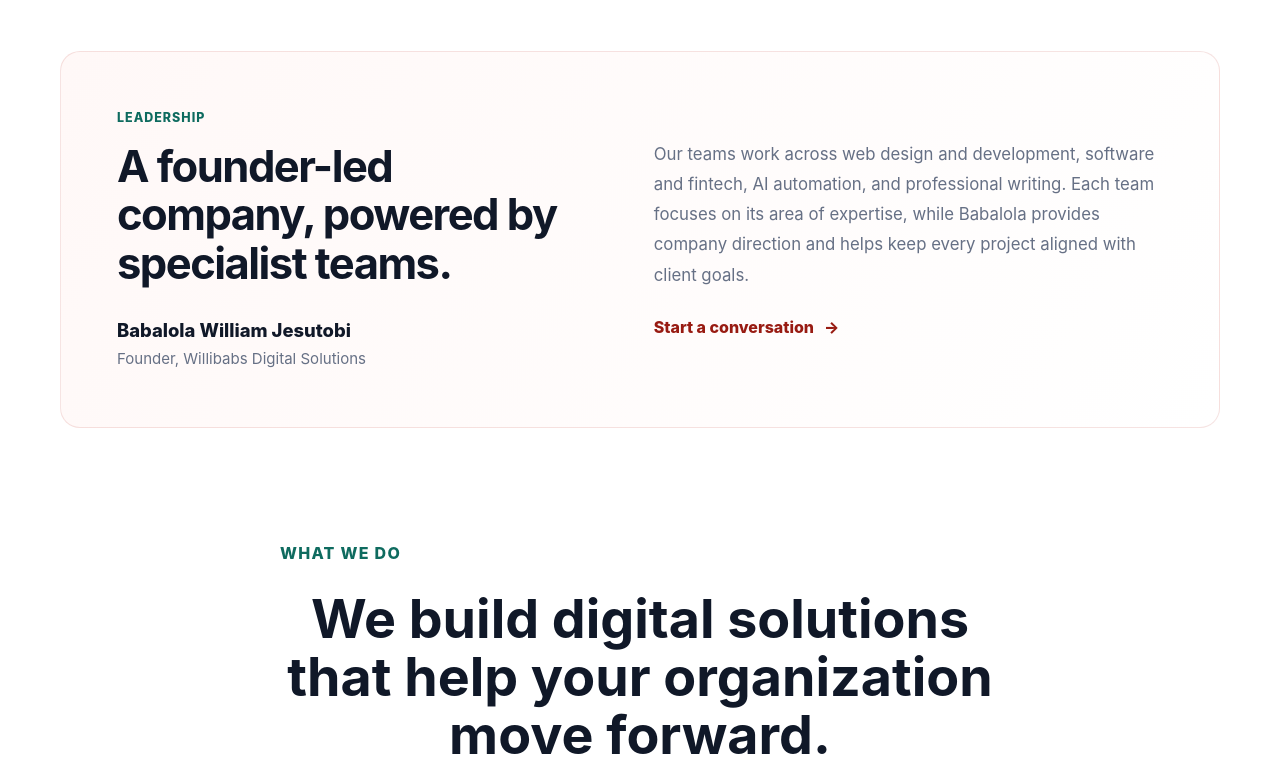
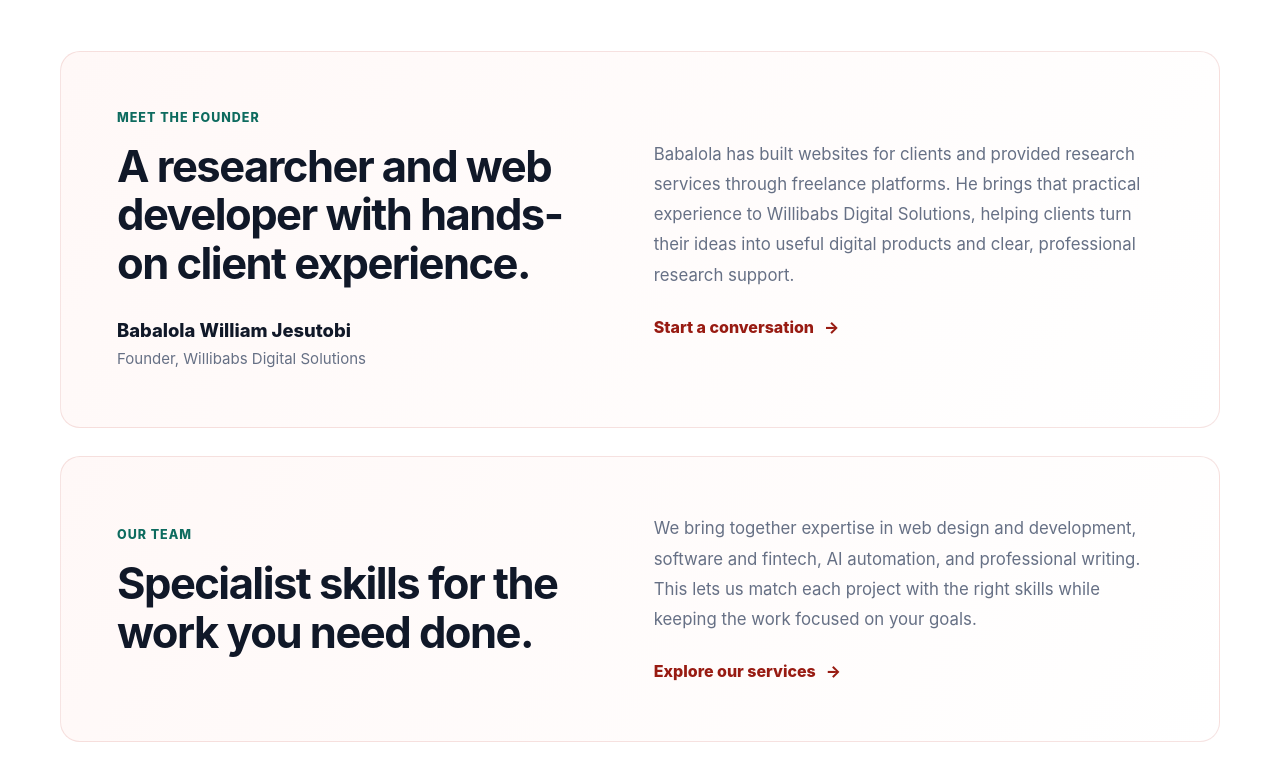
Before and after one commit to davidjames2708-dotcom/willibabsdigitalsolutions, a Next.js app: page /about in a window 1280 px wide. Shown: the part 832-1615 px from the top of the page. Built offline with nearby package versions, Linux system fonts and the light colour scheme.

Commit message:
Separate founder and team sections on About page

```diff
--- a/app/about/page.jsx
+++ b/app/about/page.jsx
@@ -51,14 +51,24 @@ export default function AboutPage() {
       </section>
       <section className="section about-founder-section" aria-labelledby="founder-title">
         <div className="about-founder-heading">
-          <p className="eyebrow">Leadership</p>
-          <h2 id="founder-title">A founder-led company, powered by specialist teams.</h2>
+          <p className="eyebrow">Meet the Founder</p>
+          <h2 id="founder-title">A researcher and web developer with hands-on client experience.</h2>
           <p className="about-founder-name">Babalola William Jesutobi</p>
           <p className="about-founder-role">Founder, Willibabs Digital Solutions</p>
         </div>
         <div className="about-founder-copy">
-          <p>Our teams work across web design and development, software and fintech, AI automation, and professional writing. Each team focuses on its area of expertise, while Babalola provides company direction and helps keep every project aligned with client goals.</p>
+          <p>Babalola has built websites for clients and provided research services through freelance platforms. He brings that practical experience to Willibabs Digital Solutions, helping clients turn their ideas into useful digital products and clear, professional research support.</p>
           <Link className="text-link" href="/contact">Start a conversation <span aria-hidden="true">&rarr;</span></Link>
+        </div>
+      </section>
+      <section className="section about-founder-section about-team-section" aria-labelledby="team-title">
+        <div className="about-founder-heading">
+          <p className="eyebrow">Our Team</p>
+          <h2 id="team-title">Specialist skills for the work you need done.</h2>
+        </div>
+        <div className="about-founder-copy">
+          <p>We bring together expertise in web design and development, software and fintech, AI automation, and professional writing. This lets us match each project with the right skills while keeping the work focused on your goals.</p>
+          <Link className="text-link" href="/services">Explore our services <span aria-hidden="true">&rarr;</span></Link>
         </div>
       </section>
       <section className="section about-services-section" aria-labelledby="about-services-title">
```
